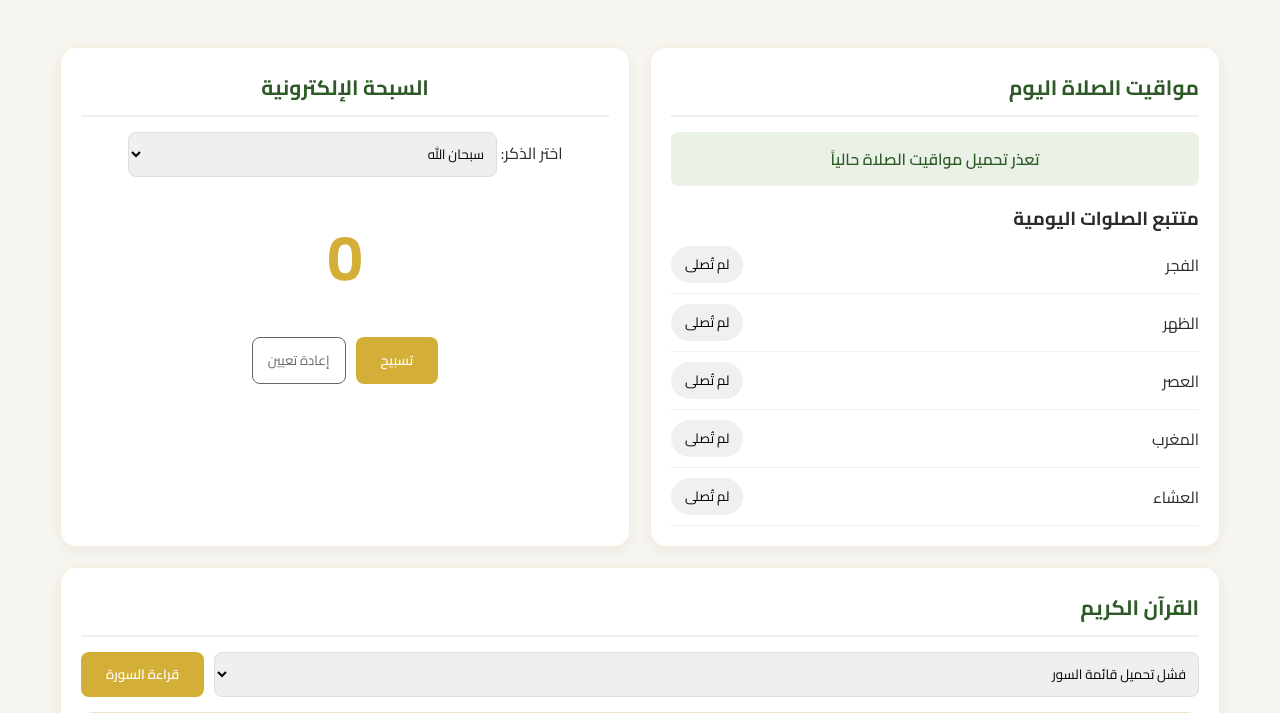
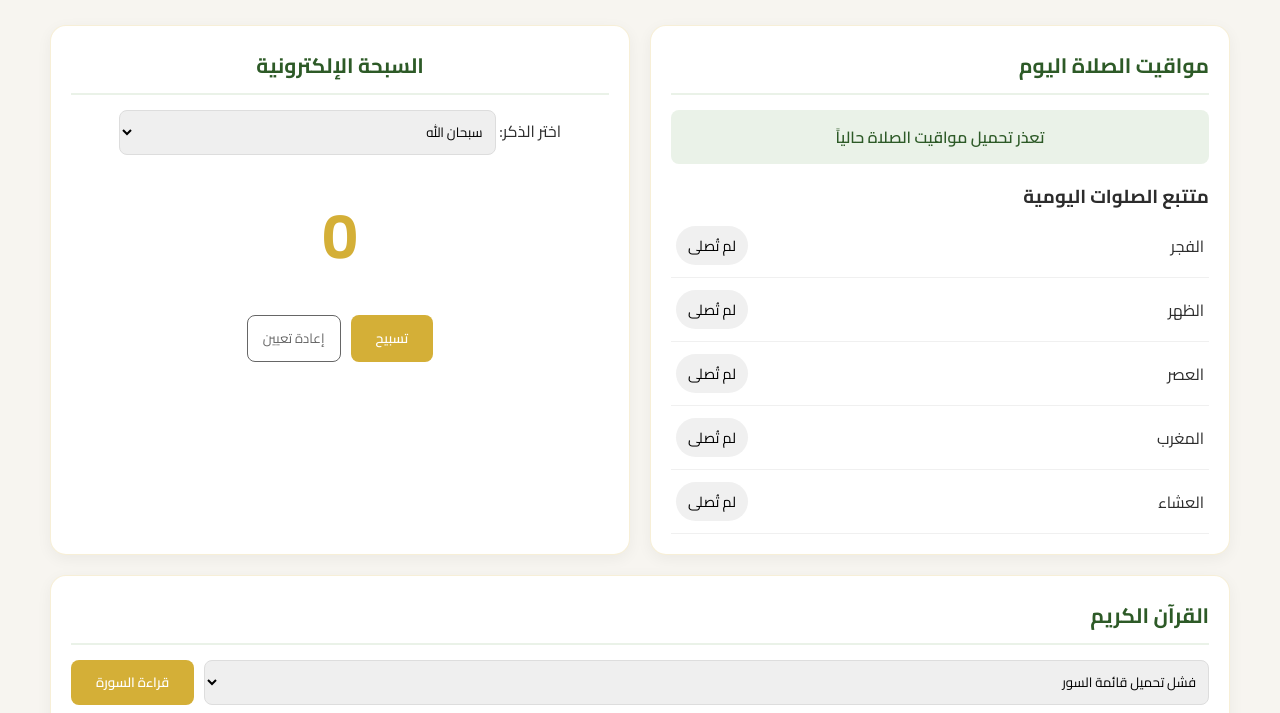
Before and after one commit to omniaelgabry/-, a website: page index.html in a window 1280 px wide. Shown: the part 199-912 px from the top of the page. Drawn offline with Linux system fonts and the light colour scheme; no server answers.

Commit message:
Add styles for intro content and prayer tracker

```diff
--- a/style.css
+++ b/style.css
@@ -114,3 +114,45 @@ footer { text-align: center; margin-top: 40px; color: var(--text-muted); font-si
     text-align: center;
     color: var(--text-muted);
 }
+
+/* --- تظبيط شاشة الترحيب (الإنترو) عشان العنوان يظهر كامل ومنتظم --- */
+.intro-content h1 {
+    font-size: 1.8rem; /* تصغير حجم الخط قليلاً ليناسب الشاشات الصغيرة */
+    line-height: 1.4;
+    padding: 0 15px;
+}
+
+.intro-content p {
+    font-size: 0.95rem;
+    margin-top: 10px;
+}
+
+/* --- تظبيط الهيدر الرئيسي والمحتوى --- */
+header h1 {
+    font-size: 1.8rem;
+}
+
+.main-container {
+    padding: 10px;
+}
+
+/* --- تظبيط مسافات صفوف الصلوات عشان متبقاش متداخلة --- */
+.prayer-tracker ul li {
+    display: flex;
+    justify-content: space-between;
+    align-items: center;
+    padding: 12px 5px;
+    gap: 10px;
+}
+
+.prayer-tracker ul li span {
+    font-size: 1rem;
+    flex: 1;
+    text-align: right;
+}
+
+.pray-btn {
+    white-space: nowrap;
+    padding: 6px 12px;
+    font-size: 0.9rem;
+}
```
